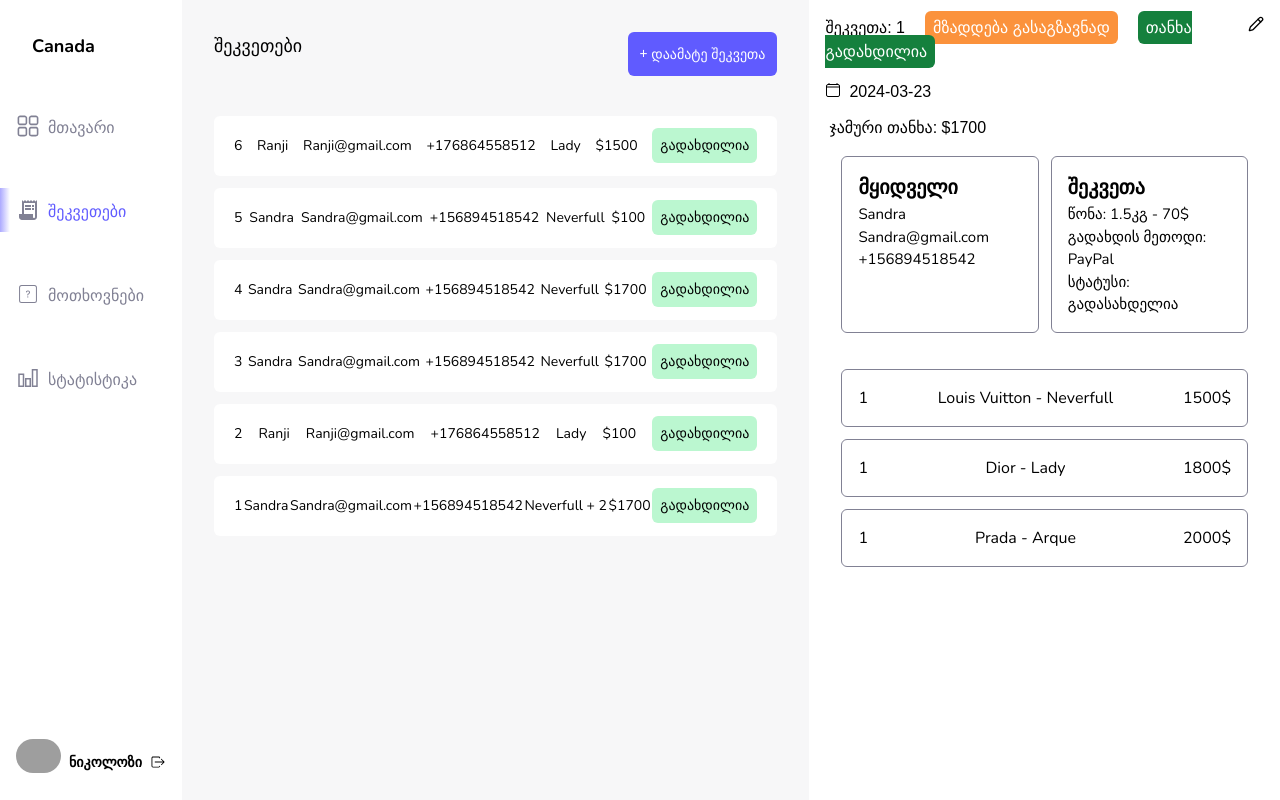
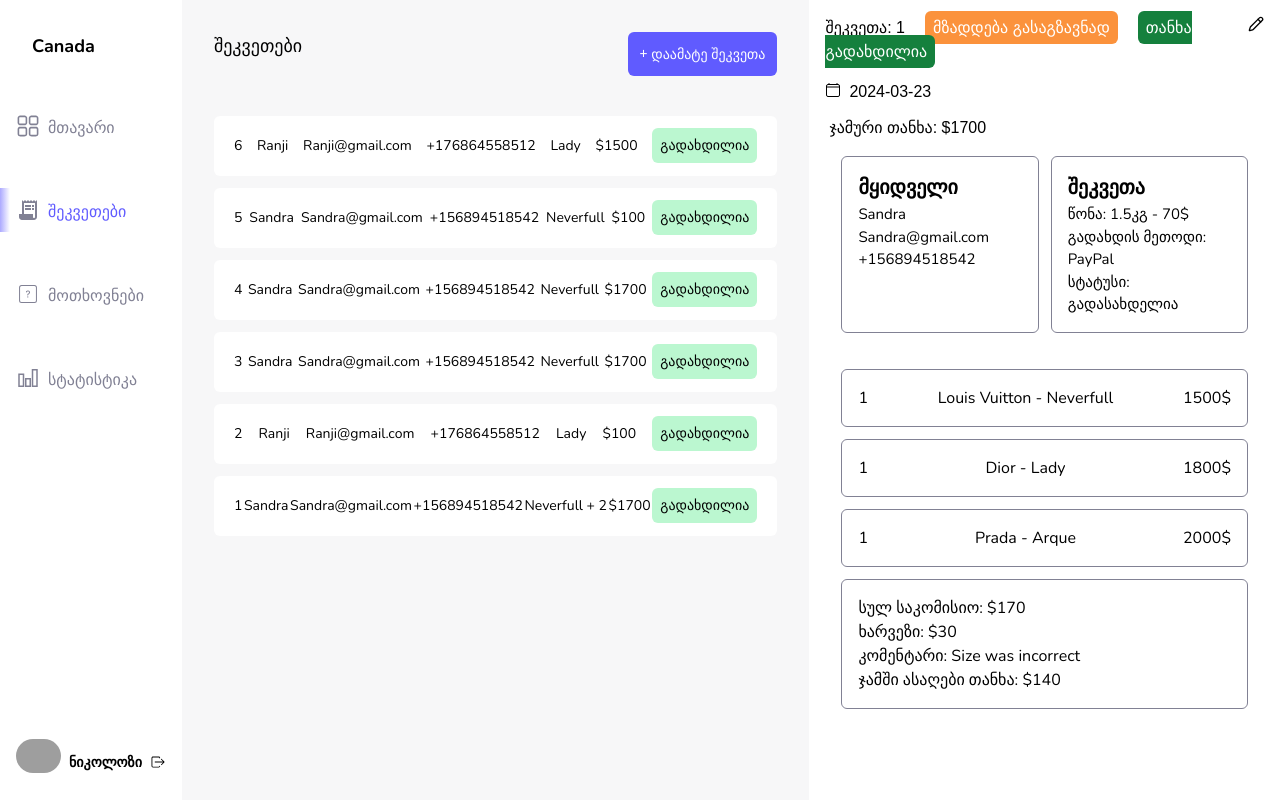
Before and after one commit to nikachello/accountant, a React (Vite) app: page /orders in a window 1280 px wide. Both pictures are taken after a click on the element 495 px from the left and 506 px from the top of the page. Built offline with nearby package versions, Linux system fonts and the light colour scheme; grey boxes are pictures that could not be loaded; a web font is replaced by a local one.

Commit message:
added expenses message at order details

```diff
--- a/src/components/OrderDetails.tsx
+++ b/src/components/OrderDetails.tsx
@@ -1,5 +1,7 @@
 import { LuPencil } from "react-icons/lu";
 import { IoCalendarClearOutline } from "react-icons/io5";
+import storeDatabase from "../data/MockData";
+import { getOrderExpense } from "../utils/dataUtils";
 
 interface OrderDetails {
   orderID: number;
@@ -23,6 +25,11 @@ interface OrderDetails {
 
 // @ts-ignore
 const OrderDetails = ({ orderDetails }) => {
+  const expense = getOrderExpense(
+    storeDatabase.userID,
+    orderDetails.orderInfo?.order.orderID
+  );
+
   return (
     <div className="p-4 font-BPG-Glaho">
       <div className="flex flex-row justify-between">
@@ -83,7 +90,6 @@ const OrderDetails = ({ orderDetails }) => {
       </div>
       <div className="mt-1 p-4">
         {orderDetails.orderInfo?.order.products[0].name}
-
         {orderDetails.orderInfo?.order.products.map((product: any) => (
           <div>
             {" "}
@@ -96,6 +102,28 @@ const OrderDetails = ({ orderDetails }) => {
             </div>
           </div>
         ))}
+
+        <div className="flex justify-between border border-textGray  p-4 rounded-md cursor-pointer mb-3 font-Nunito">
+          <div>
+            სულ საკომისიო: $
+            {(orderDetails.orderInfo?.order.orderTotal *
+              storeDatabase.comission) /
+              100}
+            {expense && (
+              <div>
+                ხარვეზი: ${expense.amount}
+                <div>კომენტარი: {expense.reason}</div>
+                <div>
+                  ჯამში ასაღები თანხა: $
+                  {(orderDetails.orderInfo?.order.orderTotal *
+                    storeDatabase.comission) /
+                    100 -
+                    expense.amount}
+                </div>
+              </div>
+            )}
+          </div>
+        </div>
       </div>
     </div>
   );
--- a/src/utils/dataUtils.tsx
+++ b/src/utils/dataUtils.tsx
@@ -182,3 +182,9 @@ export const getAllOrders = (userID: number) => {
 export const getCustomerInfo = (customerID: number) => {
   return storeDatabase.clients.find((client) => client.id === customerID);
 };
+
+export const getOrderExpense = (userID: number, orderID: number) => {
+  return storeDatabase.expenses.find(
+    (expense) => expense.sellerId === userID && expense.orderId === orderID
+  );
+};
```
